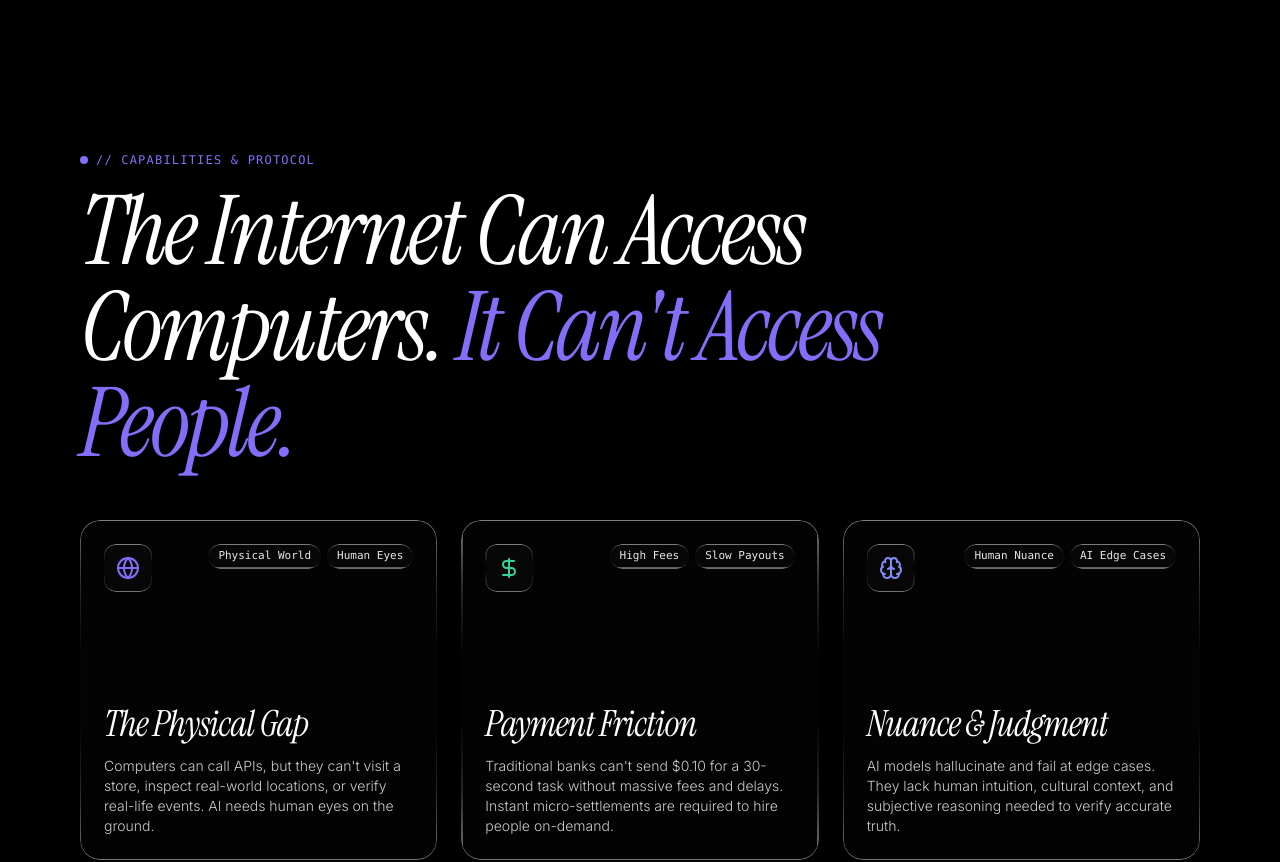
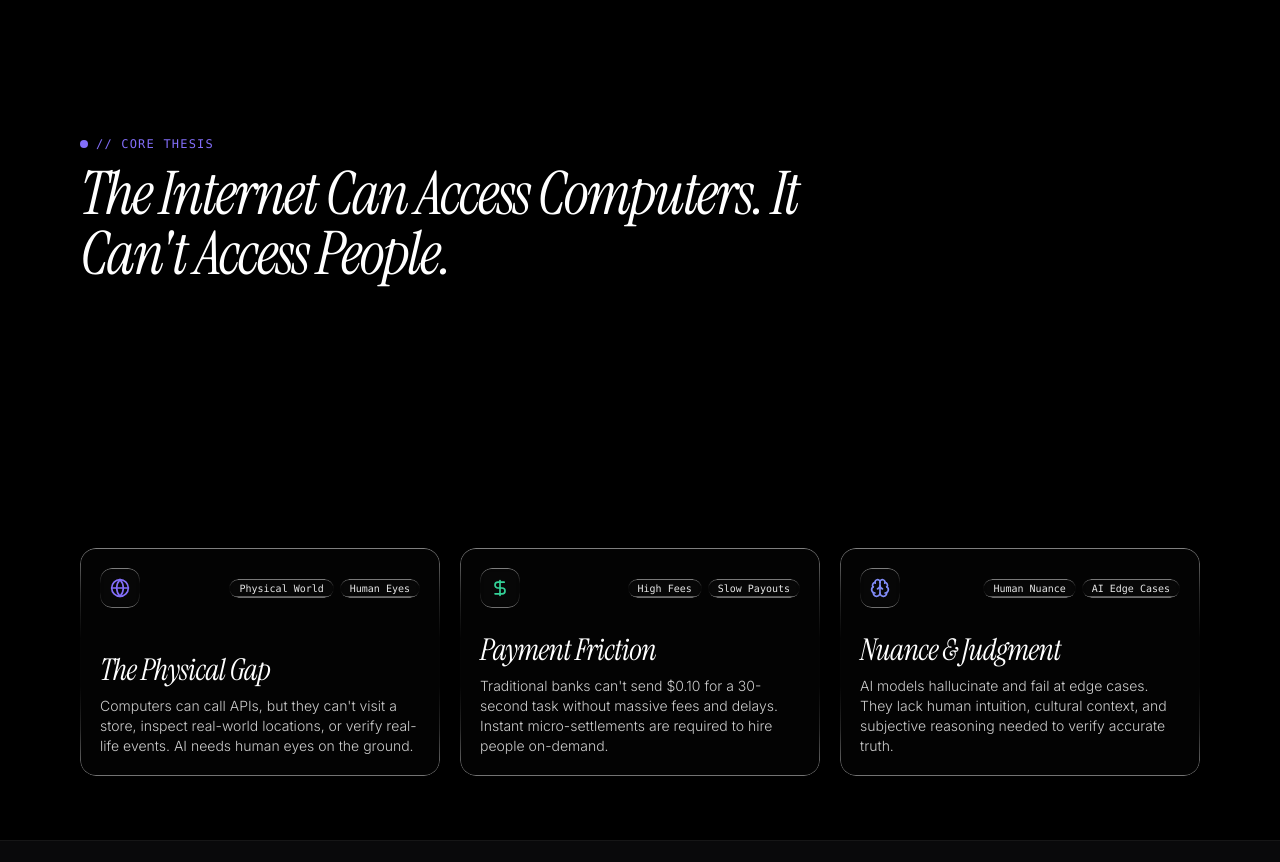
Before and after one commit to dev-Ninjaa/meteor, a React (Vite) app in the folder meteor-frontend/: page / in a window 1280 px wide. Shown: the part 760-1622 px from the top of the page. Built offline with nearby package versions, Linux system fonts and the light colour scheme.

Commit message:
refactor(frontend): rename section tag to // Core Thesis, set pure white smaller title, and compact cards layout

```diff
--- a/meteor-frontend/src/components/landing/CapabilitiesSection.tsx
+++ b/meteor-frontend/src/components/landing/CapabilitiesSection.tsx
@@ -5,7 +5,7 @@ import { Globe, DollarSign, Brain } from 'lucide-react';
 
 export const CapabilitiesSection: React.FC = () => {
   return (
-    <section className="relative min-h-screen w-full bg-black overflow-hidden flex flex-col justify-between px-6 md:px-16 lg:px-20 pt-28 pb-16">
+    <section className="relative min-h-screen w-full bg-black overflow-hidden flex flex-col justify-between px-6 md:px-16 lg:px-20 pt-24 pb-16">
       {/* Background Video (full bleed) with custom JS crossfade */}
       <FadingVideo
         src="https://d8j0ntlcm91z4.cloudfront.net/user_38xzZboKViGWJOttwIXH07lWA1P/hf_20260418_094631_d30ab262-45ee-4b7d-99f3-5d5848c8ef13.mp4"
@@ -15,47 +15,46 @@ export const CapabilitiesSection: React.FC = () => {
       <div className="absolute inset-0 bg-gradient-to-t from-black via-black/40 to-black z-0 pointer-events-none" />
 
       {/* Content Container */}
-      <div className="relative z-10 max-w-7xl mx-auto w-full flex flex-col justify-between min-h-[85vh]">
+      <div className="relative z-10 max-w-7xl mx-auto w-full flex flex-col justify-between min-h-[80vh]">
         {/* Header */}
-        <div className="max-w-4xl">
-          <div className="text-xs font-mono uppercase tracking-widest text-[#836EF9] mb-4 flex items-center gap-2">
-            <span className="w-2 h-2 rounded-full bg-[#836EF9]" /> // Capabilities & Protocol
+        <div className="max-w-3xl">
+          <div className="text-xs font-mono uppercase tracking-widest text-[#836EF9] mb-3 flex items-center gap-2">
+            <span className="w-2 h-2 rounded-full bg-[#836EF9]" /> // Core Thesis
           </div>
-          <h2 className="font-heading italic text-white text-4xl sm:text-6xl md:text-7xl lg:text-8xl leading-[0.95] tracking-[-3px] text-left">
-            The Internet Can Access Computers.{' '}
-            <span className="text-[#836EF9]">It Can't Access People.</span>
+          <h2 className="font-heading italic text-white text-3xl sm:text-4xl md:text-5xl lg:text-6xl leading-[1.0] tracking-[-2px] text-left">
+            The Internet Can Access Computers. It Can't Access People.
           </h2>
         </div>
 
-        {/* 3 Friction Explanation Liquid Glass Cards */}
-        <div className="grid grid-cols-1 md:grid-cols-3 gap-6 mt-12">
+        {/* 3 Compact Friction Explanation Liquid Glass Cards */}
+        <div className="grid grid-cols-1 md:grid-cols-3 gap-5 mt-8">
           {/* Card 1 */}
           <motion.div
             initial={{ opacity: 0, y: 30 }}
             whileInView={{ opacity: 1, y: 0 }}
             viewport={{ once: true }}
             transition={{ duration: 0.5 }}
-            className="liquid-glass rounded-[1.25rem] p-6 flex flex-col justify-between border border-white/10 min-h-[340px] hover:border-white/20 transition-all hover:-translate-y-1"
+            className="liquid-glass rounded-2xl p-5 flex flex-col justify-between border border-white/10 hover:border-white/20 transition-all hover:-translate-y-1"
           >
-            <div className="flex items-start justify-between gap-4">
-              <div className="w-12 h-12 rounded-xl liquid-glass flex items-center justify-center text-[#836EF9] border border-white/10">
-                <Globe className="w-6 h-6" />
+            <div className="flex items-center justify-between gap-3 mb-6">
+              <div className="w-10 h-10 rounded-xl liquid-glass flex items-center justify-center text-[#836EF9] border border-white/10">
+                <Globe className="w-5 h-5" />
               </div>
-              <div className="flex flex-wrap justify-end gap-1.5 max-w-[70%]">
-                <span className="liquid-glass rounded-full px-2.5 py-1 text-[11px] text-white/90 font-mono">
+              <div className="flex flex-wrap justify-end gap-1.5">
+                <span className="liquid-glass rounded-full px-2.5 py-0.5 text-[10px] text-white/90 font-mono">
                   Physical World
                 </span>
-                <span className="liquid-glass rounded-full px-2.5 py-1 text-[11px] text-white/90 font-mono">
+                <span className="liquid-glass rounded-full px-2.5 py-0.5 text-[10px] text-white/90 font-mono">
                   Human Eyes
                 </span>
               </div>
             </div>
 
-            <div className="mt-8">
-              <h3 className="font-heading italic text-white text-3xl md:text-4xl tracking-tight leading-none mb-3">
+            <div>
+              <h3 className="font-heading italic text-white text-xl sm:text-2xl md:text-3xl tracking-tight leading-tight mb-2">
                 The Physical Gap
               </h3>
-              <p className="text-xs md:text-sm text-white/80 font-light leading-relaxed">
+              <p className="text-xs sm:text-sm text-white/80 font-light leading-relaxed">
                 Computers can call APIs, but they can't visit a store, inspect real-world locations, or verify real-life events. AI needs human eyes on the ground.
               </p>
             </div>
@@ -67,27 +66,27 @@ export const CapabilitiesSection: React.FC = () => {
             whileInView={{ opacity: 1, y: 0 }}
             viewport={{ once: true }}
             transition={{ duration: 0.5, delay: 0.15 }}
-            className="liquid-glass rounded-[1.25rem] p-6 flex flex-col justify-between border border-white/10 min-h-[340px] hover:border-white/20 transition-all hover:-translate-y-1"
+            className="liquid-glass rounded-2xl p-5 flex flex-col justify-between border border-white/10 hover:border-white/20 transition-all hover:-translate-y-1"
           >
-            <div className="flex items-start justify-between gap-4">
-              <div className="w-12 h-12 rounded-xl liquid-glass flex items-center justify-center text-emerald-400 border border-white/10">
-                <DollarSign className="w-6 h-6" />
+            <div className="flex items-center justify-between gap-3 mb-6">
+              <div className="w-10 h-10 rounded-xl liquid-glass flex items-center justify-center text-emerald-400 border border-white/10">
+                <DollarSign className="w-5 h-5" />
               </div>
-              <div className="flex flex-wrap justify-end gap-1.5 max-w-[70%]">
-                <span className="liquid-glass rounded-full px-2.5 py-1 text-[11px] text-white/90 font-mono">
+              <div className="flex flex-wrap justify-end gap-1.5">
+                <span className="liquid-glass rounded-full px-2.5 py-0.5 text-[10px] text-white/90 font-mono">
                   High Fees
                 </span>
-                <span className="liquid-glass rounded-full px-2.5 py-1 text-[11px] text-white/90 font-mono">
+                <span className="liquid-glass rounded-full px-2.5 py-0.5 text-[10px] text-white/90 font-mono">
                   Slow Payouts
                 </span>
               </div>
             </div>
 
-            <div className="mt-8">
-              <h3 className="font-heading italic text-white text-3xl md:text-4xl tracking-tight leading-none mb-3">
+            <div>
+              <h3 className="font-heading italic text-white text-xl sm:text-2xl md:text-3xl tracking-tight leading-tight mb-2">
                 Payment Friction
               </h3>
-              <p className="text-xs md:text-sm text-white/80 font-light leading-relaxed">
+              <p className="text-xs sm:text-sm text-white/80 font-light leading-relaxed">
                 Traditional banks can't send $0.10 for a 30-second task without massive fees and delays. Instant micro-settlements are required to hire people on-demand.
               </p>
             </div>
@@ -99,27 +98,27 @@ export const CapabilitiesSection: React.FC = () => {
             whileInView={{ opacity: 1, y: 0 }}
             viewport={{ once: true }}
             transition={{ duration: 0.5, delay: 0.3 }}
-            className="liquid-glass rounded-[1.25rem] p-6 flex flex-col justify-between border border-white/10 min-h-[340px] hover:border-white/20 transition-all hover:-translate-y-1"
+            className="liquid-glass rounded-2xl p-5 flex flex-col justify-between border border-white/10 hover:border-white/20 transition-all hover:-translate-y-1"
           >
-            <div className="flex items-start justify-between gap-4">
-              <div className="w-12 h-12 rounded-xl liquid-glass flex items-center justify-center text-indigo-400 border border-white/10">
-                <Brain className="w-6 h-6" />
+            <div className="flex items-center justify-between gap-3 mb-6">
+              <div className="w-10 h-10 rounded-xl liquid-glass flex items-center justify-center text-indigo-400 border border-white/10">
+                <Brain className="w-5 h-5" />
               </div>
-              <div className="flex flex-wrap justify-end gap-1.5 max-w-[70%]">
-                <span className="liquid-glass rounded-full px-2.5 py-1 text-[11px] text-white/90 font-mono">
+              <div className="flex flex-wrap justify-end gap-1.5">
+                <span className="liquid-glass rounded-full px-2.5 py-0.5 text-[10px] text-white/90 font-mono">
                   Human Nuance
                 </span>
-                <span className="liquid-glass rounded-full px-2.5 py-1 text-[11px] text-white/90 font-mono">
+                <span className="liquid-glass rounded-full px-2.5 py-0.5 text-[10px] text-white/90 font-mono">
                   AI Edge Cases
                 </span>
               </div>
             </div>
 
-            <div className="mt-8">
-              <h3 className="font-heading italic text-white text-3xl md:text-4xl tracking-tight leading-none mb-3">
+            <div>
+              <h3 className="font-heading italic text-white text-xl sm:text-2xl md:text-3xl tracking-tight leading-tight mb-2">
                 Nuance & Judgment
               </h3>
-              <p className="text-xs md:text-sm text-white/80 font-light leading-relaxed">
+              <p className="text-xs sm:text-sm text-white/80 font-light leading-relaxed">
                 AI models hallucinate and fail at edge cases. They lack human intuition, cultural context, and subjective reasoning needed to verify accurate truth.
               </p>
             </div>
```
